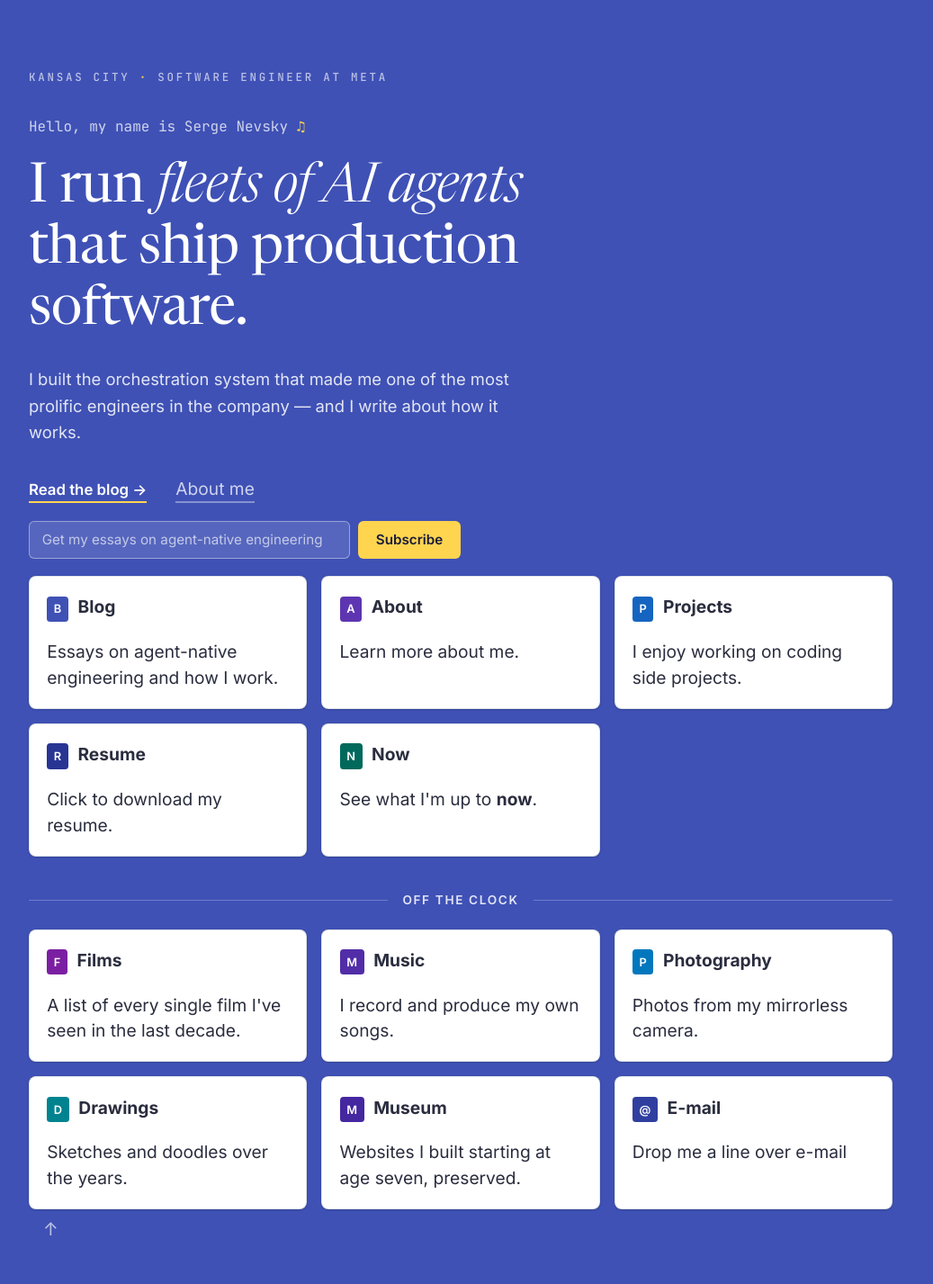
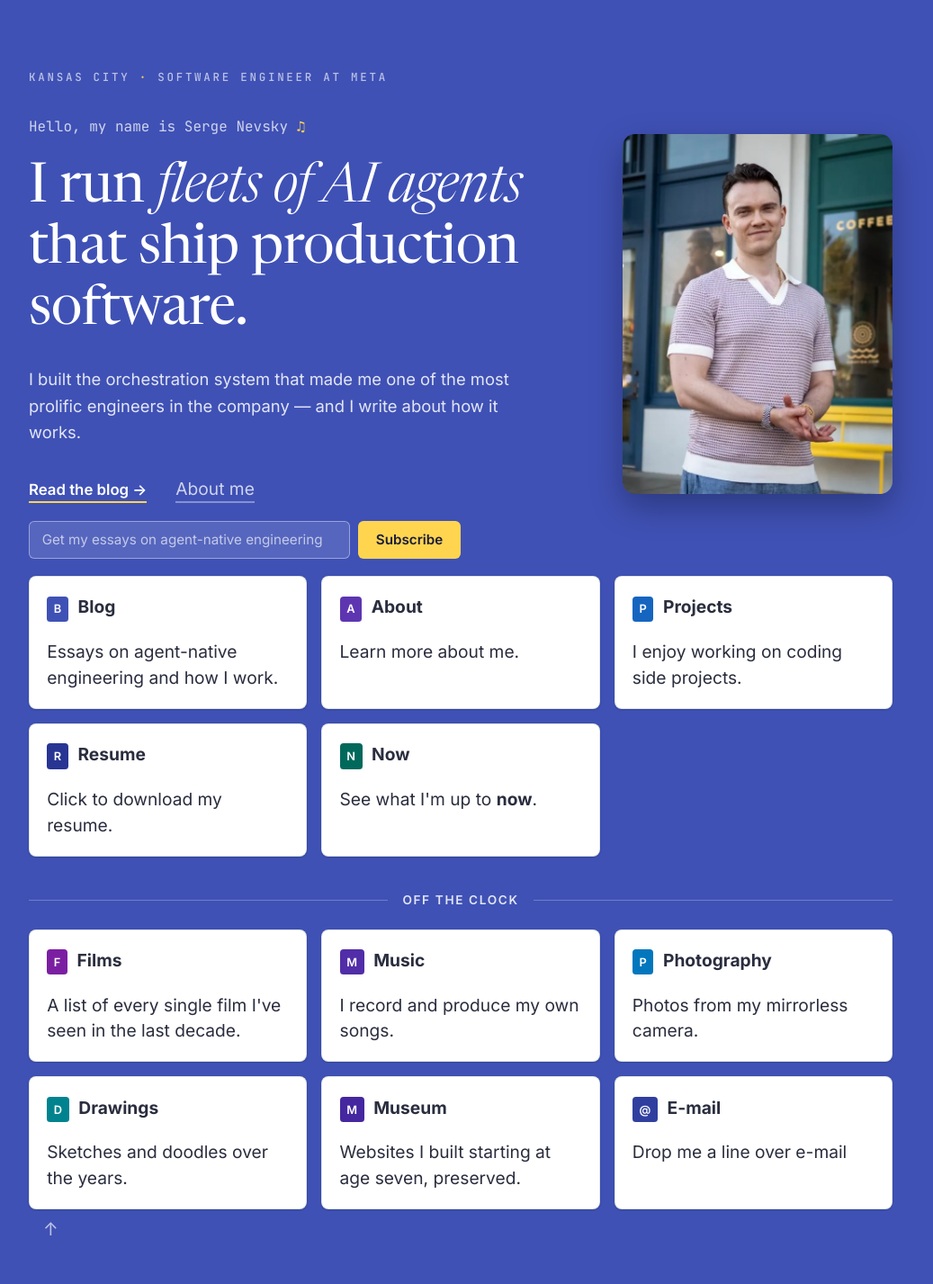
Before and after one commit to Dejital/dejital.github.com, a Jekyll site: the page built from index.html, in a window 1280 px wide. Shown: the whole page at 90% size, without its empty margins (128-1165 px from the left). Built offline with Jekyll 4.4.1, drawn with Linux system fonts in a browser that asks for light colours.

Commit message:
Two-column hero: portrait right of text, WebP + JPEG, stacks on mobile
Co-Authored-By: Claude Fable 5 <noreply@anthropic.com>

```diff
--- a/assets/css/screen.css
+++ b/assets/css/screen.css
@@ -295,6 +295,33 @@ footer a:hover {
     text-align: left;
     padding: 3em 0 1em;
     margin-top: 1em;
+    display: grid;
+    grid-template-columns: minmax(0, 1fr) 300px;
+    gap: 3rem;
+    align-items: center;
+}
+
+.hero-portrait {
+    margin: 0;
+}
+
+.hero-portrait img {
+    display: block;
+    width: 100%;
+    height: auto;
+    border-radius: 14px;
+    box-shadow: 0 14px 36px rgba(0, 0, 0, 0.3);
+}
+
+@media (max-width: 760px) {
+    .heading {
+        grid-template-columns: 1fr;
+        gap: 1.75rem;
+    }
+
+    .hero-portrait {
+        max-width: 260px;
+    }
 }
 
 .hero-kicker {
--- a/index.html
+++ b/index.html
@@ -70,6 +70,7 @@ layout: main
 </style>
 
 <div class="heading">
+<div class="hero-text">
   <p class="hero-kicker">Kansas City <span class="dot">&middot;</span> Software engineer at Meta</p>
   <strong>
     Hello, my name is Serge Nevsky <a href="#" onclick="document.getElementById('pronounce').play()">&#9835;</a>
@@ -100,6 +101,14 @@ layout: main
     <input type="submit" value="Subscribe" name="subscribe" class="button">
   </div>
 </form>
+</div>
+
+<figure class="hero-portrait">
+  <picture>
+    <source srcset="/assets/img/portrait-640.webp" type="image/webp">
+    <img src="/assets/img/portrait-640.jpg" alt="Serge Nevsky" width="640" height="853" fetchpriority="high">
+  </picture>
+</figure>
 
 </div>
 
```
Also changed, not shown: assets/img/portrait-640.jpg (added), assets/img/portrait-640.webp (added).
